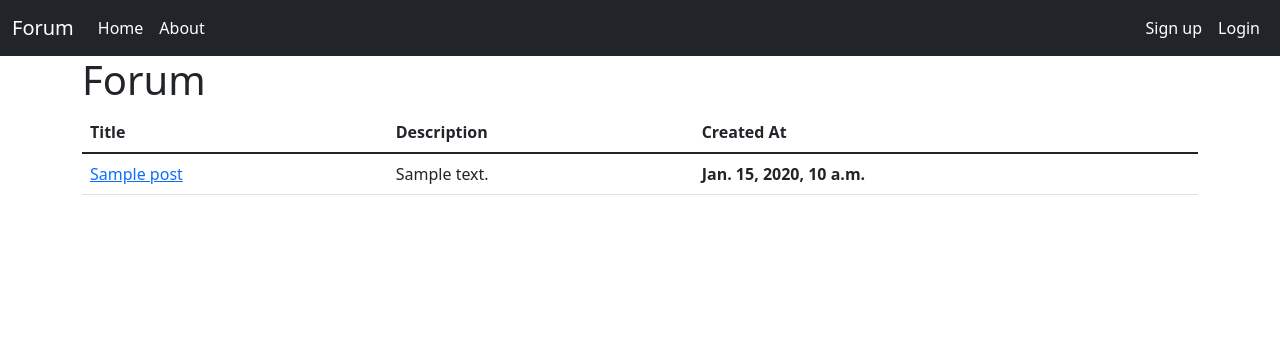
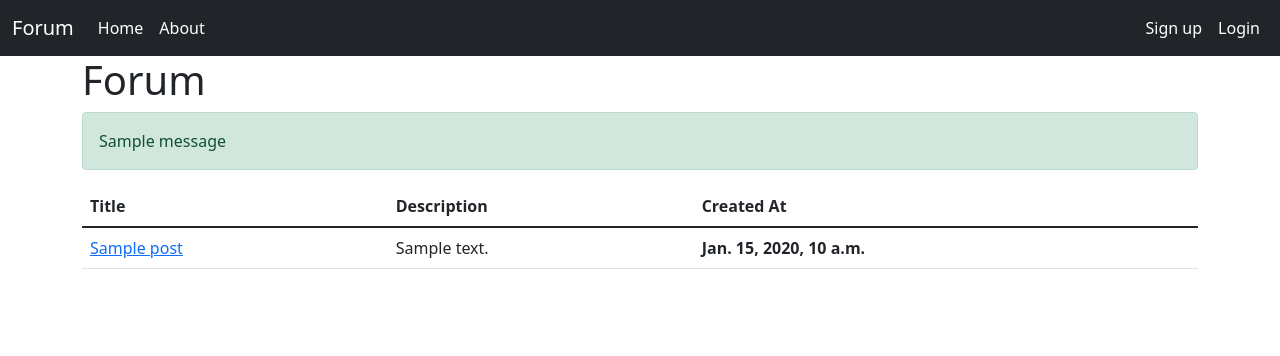
Before and after one commit to ilya1995-russ/portfolio-python-forum_project, a Django app: page / in a window 1280 px wide. Shown: the top 356 px of the page. Run offline with Django 3.2, Linux system fonts and the light colour scheme; tables that the repository leaves empty hold one stand-in row (values such as "Sample post"); one stand-in notice (Sample message) is shown.

Commit message:
less add message

```diff
--- a/templates/add_comment.html
+++ b/templates/add_comment.html
@@ -4,6 +4,6 @@
     <form method="POST">
         {%csrf_token%}
         {{form.as_p}}
-        <button class="btn btn-primary">Create new post</button>
+        <button class="btn btn-primary">Add</button>
     </form>
 {%endblock%}
--- a/templates/index.html
+++ b/templates/index.html
@@ -16,8 +16,21 @@
 
     {%block content%}
     <h1>Forum</h1>
+    {% if messages %}
+      {%for message in messages %}
+      {%if message.level = DEFAULT_MESSAGE_LEVELS.ERROR %}
+      <div class="alert alert-danger" role="alert">
+        {{message}}
+      </div>
+      {%else%}
+        <div class="alert alert-{{ message.tags }}" role="alert">
+            {{message}}
+          </div>
+          {%endif%}
+        {%endfor%}
+      {%endif%}
     {% if user.is_superuser or user.is_staff %}
-    <a href="{% url 'create_post'%}" class="btn btn-primary">Create now post</a>
+    <a href="{% url 'create_post'%}" class="btn btn-primary">Create new post</a>
     {%endif%}
     <table class="table">
         <thead>
--- a/webservice/urls.py
+++ b/webservice/urls.py
@@ -10,7 +10,8 @@ urlpatterns = [
     path('logout/', auth_views.LogoutView.as_view(template_name ='logout.html'), name='logout'),
     path('', views.PostsView.as_view(), name='index'),
     path('about', views.about, name='about'),
-    path('create_post', views.CreatePostView.as_view(), name='create_post'),
+    #path('create_post', views.CreatePostView.as_view(), name='create_post'),
+    path('create_post', views.create_post, name='create_post'),
     path('update_post/<int:pk>', views.UpdatePostView.as_view(), name='update_post'),
     path('delete_post/<int:pk>', views.DeletePostView.as_view(), name='delete_post'),
     path('post/<int:pk>', views.DetailPostView.as_view(), name='detail_post'),
--- a/webservice/views.py
+++ b/webservice/views.py
@@ -1,11 +1,13 @@
-from django.shortcuts import render
+from django.shortcuts import redirect, render
 from django.urls.base import reverse_lazy
 from webservice.models import Post, Comment
 from django.views.generic import ListView, DetailView, CreateView, UpdateView, DeleteView
 from .forms import PostForm, CommentForm, UserRegisterForm
 from django.urls import reverse_lazy
-#from django.contrib.auth.decorators import login_required, permission_required, user_passes_test
+from django.contrib.auth.decorators import login_required, permission_required
 from django.contrib.auth.mixins import LoginRequiredMixin, PermissionRequiredMixin, UserPassesTestMixin
+from django.contrib import messages
+from django.contrib.messages.views import SuccessMessageMixin
 
 
 def index(req):
@@ -25,10 +27,12 @@ def about(req):
 
  #   def test_func(self):
  #       return self.request.user.email.endswith('@example.com')
-class RegisterForm(UserPassesTestMixin,CreateView):
+class RegisterForm(SuccessMessageMixin,CreateView):
     form_class = UserRegisterForm
+    success_message = "%(username)s was created successffuly"
     template_name = 'register.html'
     success_url = reverse_lazy('login')
+
 
 
 
@@ -41,11 +45,29 @@ class DetailPostView(DetailView):
     model = Post
     template_name = "detail_post.html"
 
-class CreatePostView(PermissionRequiredMixin,CreateView):
-    permission_required = 'webservice.add_post'
-    model = Post
-    template_name = "create_post.html"
-    form_class = PostForm
+# class CreatePostView(PermissionRequiredMixin,CreateView):
+#     permission_required = 'webservice.add_post'
+#     model = Post
+#     template_name = "create_post.html"
+#     form_class = PostForm
+
+@login_required
+@permission_required('webservice.add_post')
+def create_post(req):
+    form = PostForm()
+    if req.method == "POST":
+        form = PostForm(req.POST)
+        if form.is_valid():
+            form.save()
+            title = form.cleaned_data.get('title')
+            if title != "POST":
+                messages.error(req, f"Somthing went wrong")
+                return redirect('index')
+            #id = form.cleaned_data.get('pk')
+            messages.success(req, f"Post {title} was created succesfully")
+            return redirect('index')
+    return render(req, 'create_post.html', {'form': form})
+
 
 class UpdatePostView(PermissionRequiredMixin,UpdateView):
     permission_required = 'webservice.change_post'
```
Also changed, not shown: templates/login.html (+8 -0 lines).
